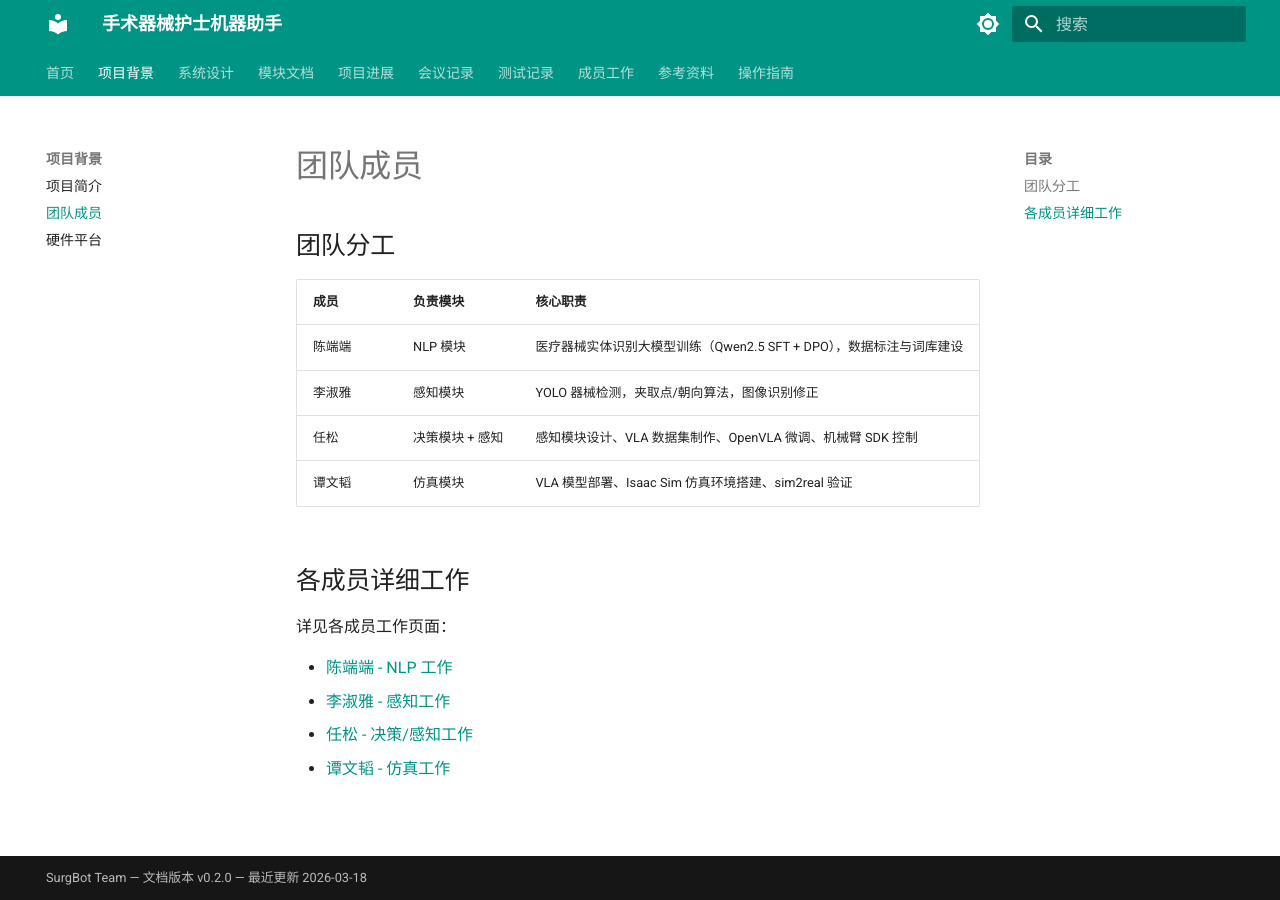
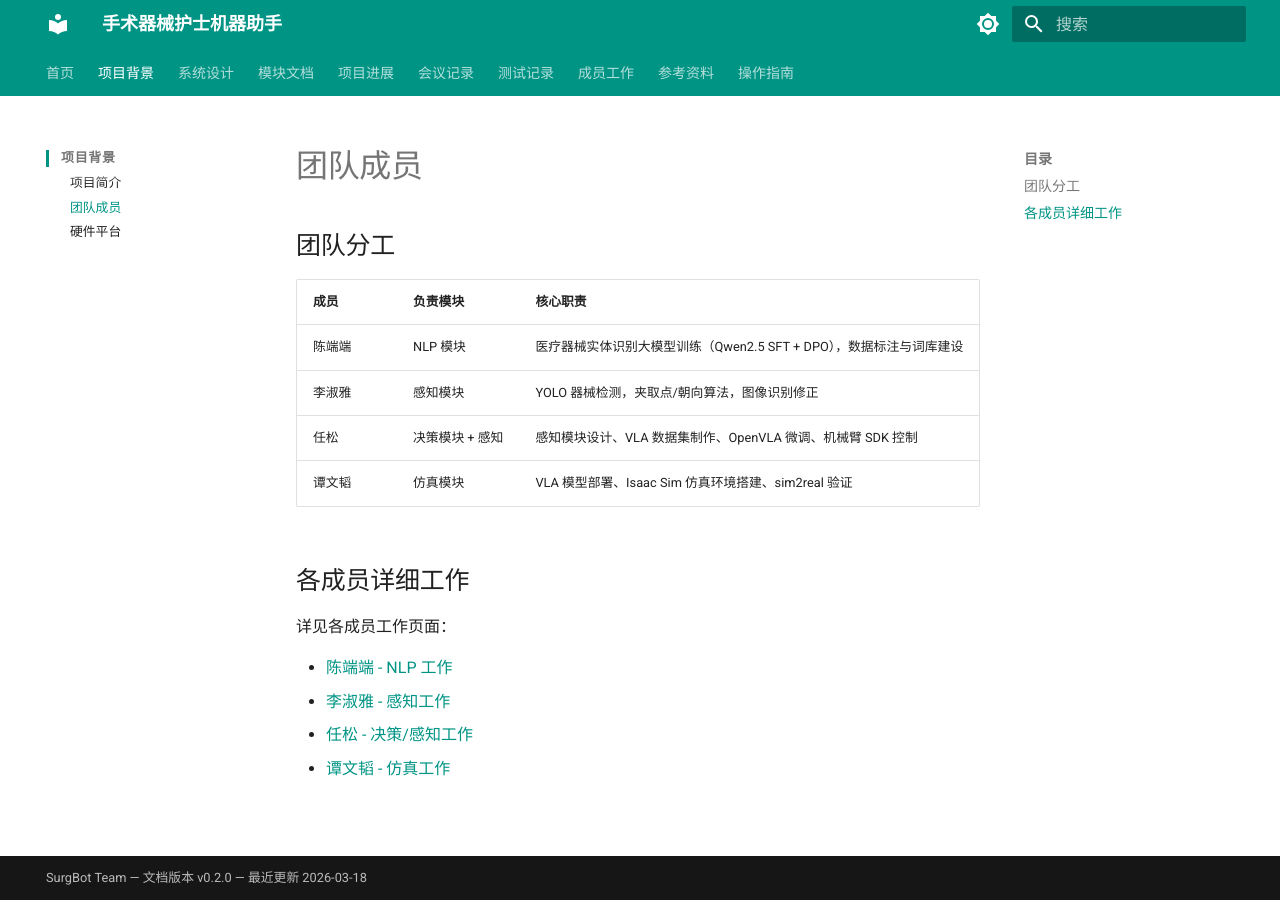
Before and after one commit to Zebedee2021/surgbot-docs, an MkDocs documentation site: the page built from docs/overview/team.md, in a window 1280 px wide. Built offline with MkDocs 1.6.1 and Material for MkDocs 9.7.7, drawn with Linux system fonts in a browser that asks for light colours; the version menu is left out.

Commit message:
style: 优化侧边栏导航层级视觉区分
- 启用 navigation.indexes，合并 index.md 到 section 标题
- 移除 navigation.expand，改为按需展开
- 添加自定义 CSS：section 标题加粗+左侧色条，子项缩进
- 去除冗余的"概述"导航条目

```diff
--- /dev/null
+++ b/docs/stylesheets/nav.css
@@ -0,0 +1,32 @@
+/* 侧边栏层级视觉优化 */
+
+/* 一级 section 标题：加粗 + 大写字母间距 + 上边距分隔 */
+.md-nav--secondary .md-nav__item--nested > .md-nav__link,
+.md-nav__item--section > .md-nav__link {
+  font-weight: 700;
+  font-size: 0.65rem;
+  letter-spacing: 0.05em;
+  text-transform: uppercase;
+  margin-top: 0.6em;
+  color: var(--md-default-fg-color);
+}
+
+/* 二级子页面链接：正常字重 + 左侧缩进 + 较小字号 */
+.md-nav__item--section .md-nav .md-nav__link {
+  font-weight: 400;
+  font-size: 0.64rem;
+  letter-spacing: normal;
+  text-transform: none;
+  padding-left: 1.2rem;
+}
+
+/* section 标题前加左侧色条提示 */
+.md-nav__item--section > .md-nav__link {
+  border-left: 3px solid var(--md-primary-fg-color);
+  padding-left: 0.6rem;
+}
+
+/* 收起状态的箭头更显眼 */
+.md-nav__item--nested .md-nav__toggle ~ .md-nav__link::after {
+  color: var(--md-primary-fg-color);
+}
--- a/mkdocs.yml
+++ b/mkdocs.yml
@@ -21,7 +21,7 @@ theme:
   features:
     - navigation.tabs
     - navigation.sections
-    - navigation.expand
+    - navigation.indexes
     - navigation.top
     - search.highlight
     - search.suggest
@@ -33,6 +33,9 @@ extra:
   version:
     provider: mike
   generator: false
+
+extra_css:
+  - stylesheets/nav.css
 
 copyright: "SurgBot Team &mdash; 文档版本 v0.2.0 &mdash; 最近更新 2026-03-18"
 
@@ -73,27 +76,27 @@ nav:
     - 系统安全约束: overview/safety_constraints.md
   - 模块文档:
     - 感知模块:
-      - 概述: modules/perception/index.md
+      - modules/perception/index.md
       - YOLO 器械检测: modules/perception/yolo_detection.md
       - 相机标定: modules/perception/camera_calibration.md
       - 夹取点算法: modules/perception/grasp_algorithm.md
     - NLP 模块:
-      - 概述: modules/nlp/index.md
+      - modules/nlp/index.md
       - Qwen2.5 SFT 微调: modules/nlp/qwen_sft.md
       - DPO 对齐优化: modules/nlp/dpo_alignment.md
       - 器械标准化词库: modules/nlp/instrument_vocab.md
     - 决策模块:
-      - 概述: modules/decision/index.md
+      - modules/decision/index.md
       - OpenVLA 进展: modules/decision/openvla_progress.md
       - LIBERO 仿真评测: modules/decision/libero_eval.md
       - 数据流水线: modules/decision/data_pipeline.md
     - 执行模块:
-      - 概述: modules/execution/index.md
+      - modules/execution/index.md
       - CR5 控制接口: modules/execution/dobot_cr5_control.md
       - 运动规划: modules/execution/motion_planning.md
       - 安全策略: modules/execution/safety_strategy.md
     - 仿真模块:
-      - 概述: modules/simulation/index.md
+      - modules/simulation/index.md
       - Isaac Sim 环境搭建: modules/simulation/isaac_sim_setup.md
       - 虚拟手术室方案: modules/simulation/surgery_room_sim.md
   - 项目进展:
```
